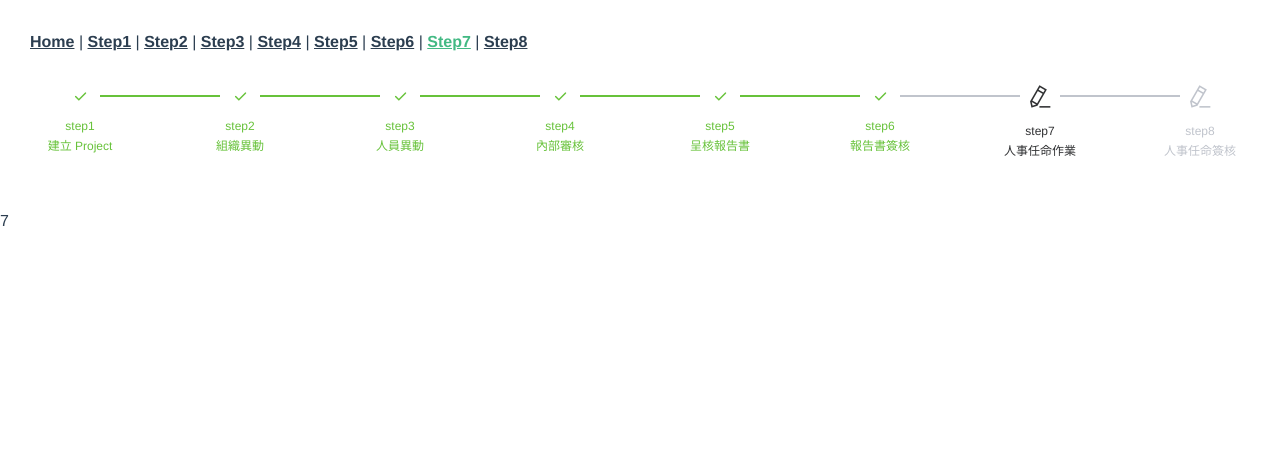
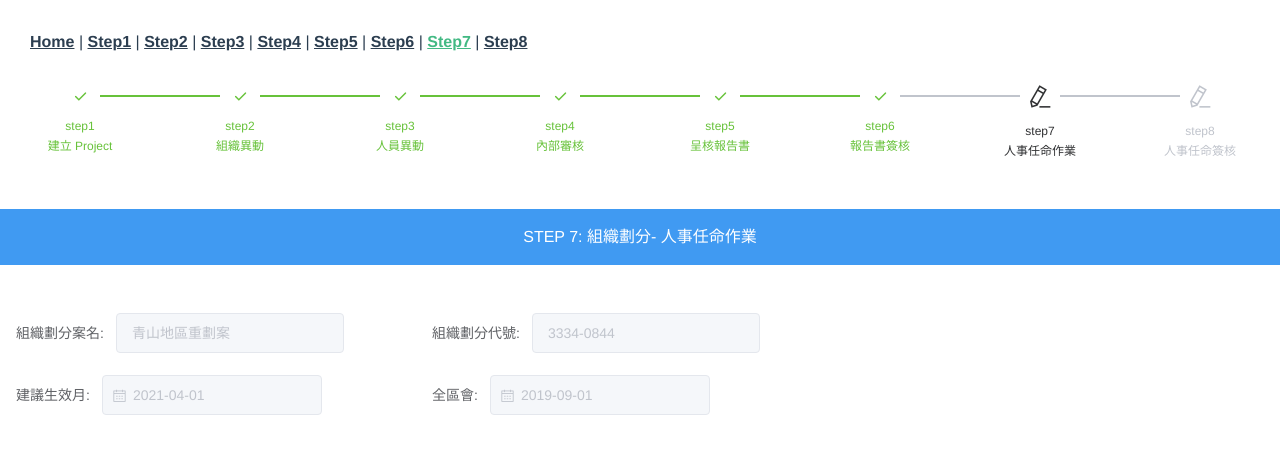
Before and after one commit to flowringWeb/soka, a Vue app: page /Step7 in a window 1280 px wide. Shown: the top 454 px of the page. Built offline with nearby package versions, Linux system fonts and the light colour scheme; what vue2-org-tree would draw is missing.

Commit message:
新增step7

```diff
--- a/src/views/Step7.vue
+++ b/src/views/Step7.vue
@@ -8,6 +8,14 @@
             return {
                 //steps
                 active: 6,
+                //from
+                form: {
+                    orgName: "青山地區重劃案",
+                    date1: "2021/04",
+                    codeName: "3334-0844",
+                    date2: "2019/09"
+
+                }
             }
         },
         methods: {
@@ -19,9 +27,61 @@
 <template>
     <div>
         <Steps :active="active"></Steps>
-        7
+        <div class="title">STEP 7: 組織劃分- 人事任命作業</div>
+        <section class="py-5 px-3">
+            <el-row>
+                <el-col :span="8">
+                    <el-form ref="form" :inline="true">
+                        <el-form-item label="組織劃分案名:">
+                            <el-input v-model="form.orgName"
+                                clearable
+                                :disabled="true">
+                            </el-input>
+                        </el-form-item>
+                        <el-form-item label="建議生效月:">
+                            <el-col :span="11">
+                                <el-date-picker
+                                type="date"
+                                placeholder="請選擇日期"
+                                v-model="form.date1"
+                                :disabled="true"
+                                ></el-date-picker>
+                            </el-col>
+                        </el-form-item>
+                    </el-form>
+                </el-col>
+                <el-col :span="8">
+                    <el-form ref="form" :inline="true">
+                        <el-form-item label="組織劃分代號:">
+                            <el-input v-model="form.codeName"
+                                clearable
+                                :disabled="true">
+                            </el-input>
+                        </el-form-item>
+                        <el-form-item label="全區會:">
+                            <el-col :span="11">
+                                <el-date-picker
+                                type="date"
+                                placeholder="請選擇日期"
+                                v-model="form.date2"
+                                :disabled="true"
+                                ></el-date-picker>
+                            </el-col>
+                        </el-form-item>
+                    </el-form>
+                </el-col>
+                <el-col :span="8">
+
+                </el-col>
+            </el-row>
+        </section>
     </div>
 </template>
 <style lang="scss" scoped>
-
+.title {
+    text-align: center;
+    color: #fff;
+    background-color: #409af2;
+    padding: 1rem;
+}
 </style>
```
